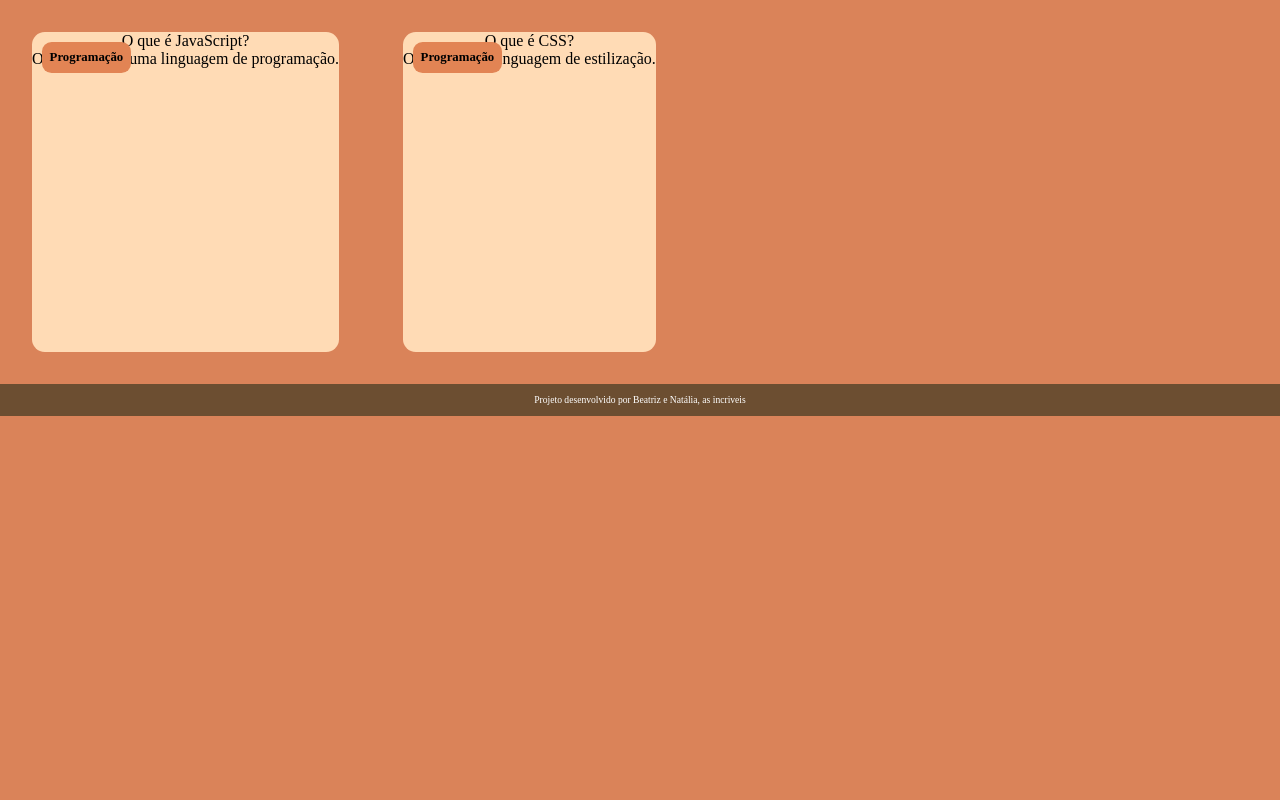
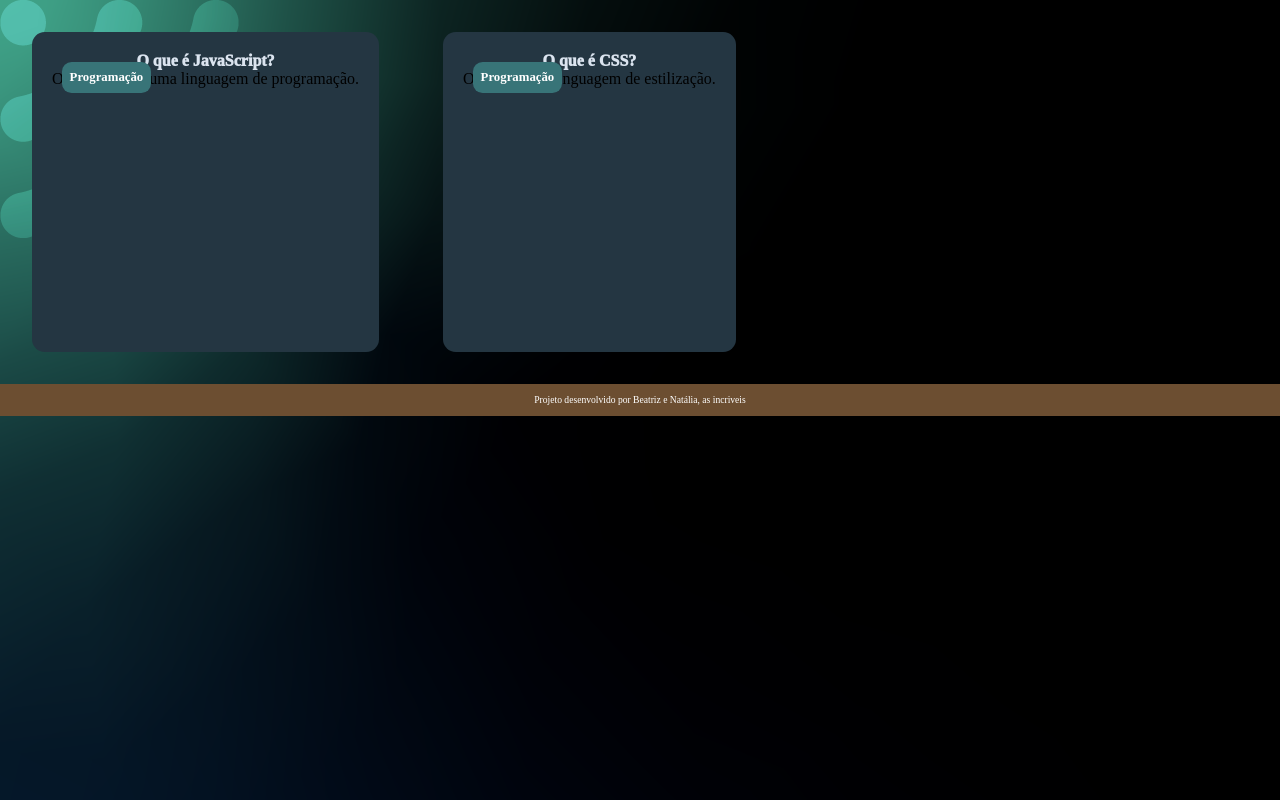
Before and after one commit to beatrizrodrigues0308/beatriz-3tri2F, a plain HTML site: page index.html in a window 1280 px wide. Drawn offline with Linux system fonts and the light colour scheme; a web font is replaced by a local one.

Commit message:
Add files via upload

```diff
--- a/assets/style.css
+++ b/assets/style.css
@@ -4,9 +4,14 @@
     margin: 0;
     padding: 0;
 }
+:root{
+    --cor-do-texto:#DBE4EF;
+    --cor-cartao-frente:#144480;
+    --cor-cartao-verso:#00F4BF;
+}
 
 body{
-    background-color: #DA8359;
+    background: url(img.past/img/bg-desktop.webp);
     font-family: 'Bai Jamjuree', sans-serifs;
 }
 
@@ -34,7 +39,7 @@ footer p{
 
 .cartao{
     margin: 2rem;
-   background-color: #FFDBB5;
+   background-color: #243642;
    border-radius: 0.8rem;
    height: 20rem;
 }
@@ -43,11 +48,13 @@ footer p{
 
     text-align: center;
     height: 100%;
+    padding: 20px;
 
 }
 
 .cartao-conteudo h3{
-    background-color: #e28454;
+    background-color: #387478;
+    color: white;
     text-align: left;
     padding: 0.5rem;
     margin: 0.6rem;
@@ -55,3 +62,7 @@ footer p{
     font-size: 1vw;
     position: absolute;
 }
+.cartao-conteudo-pergunta{
+    color: var(--cor-do-texto);
+    font-weight: 1000;
+}
```
Also changed, not shown: assets/img.past/img/bg-desktop.webp (added), assets/img.past/img/bg-mobile.webp (added), assets/img.past/img/bg-tablet.webp (added).
